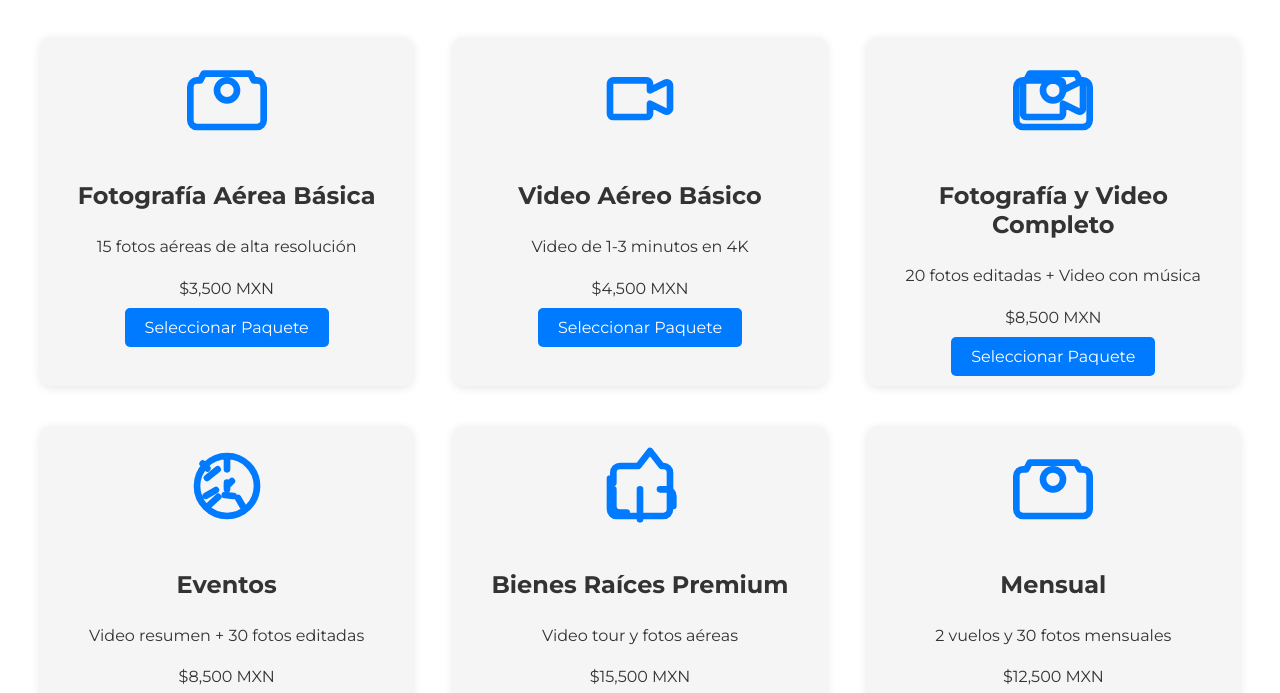
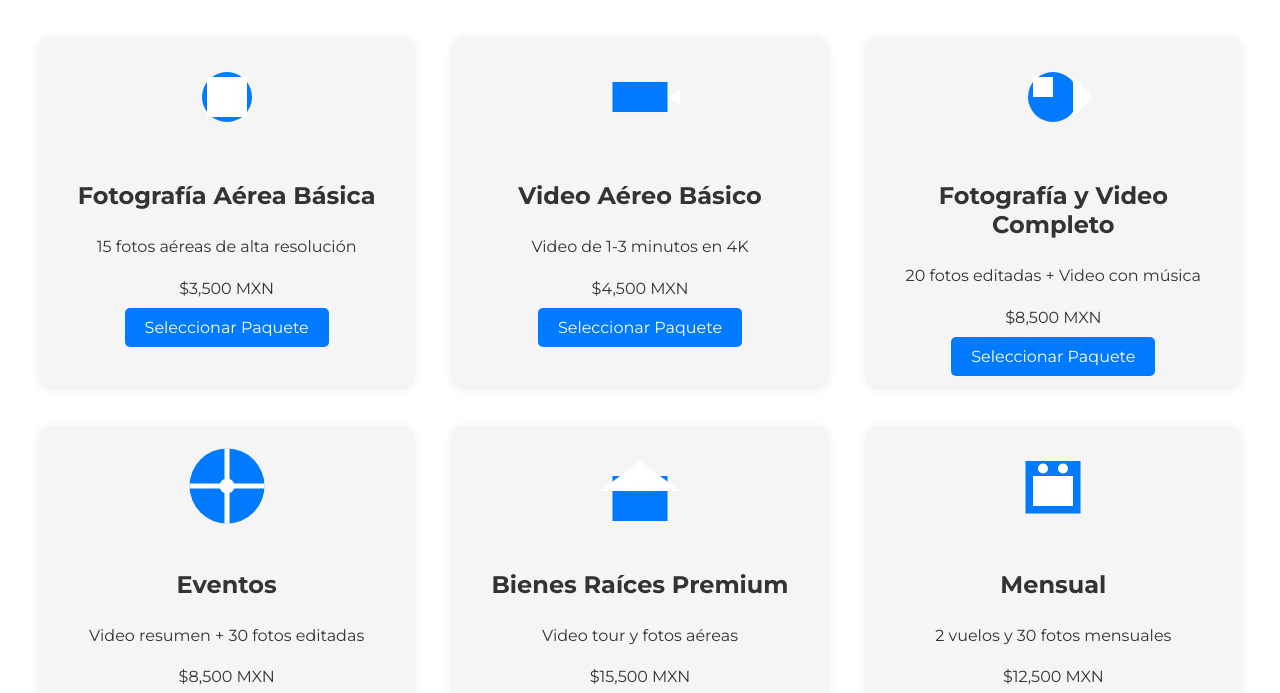
Before and after one commit to AbundaCreativo/DronQueretaro, a plain HTML site: page index.html in a window 1280 px wide. Shown: the part 663-1356 px from the top of the page. Drawn offline with Linux system fonts and the light colour scheme.

Commit message:
Update index.html

```diff
--- a/index.html
+++ b/index.html
@@ -286,9 +286,10 @@
             <div class="packages-grid">
                 <!-- Paquete 1 -->
                 <div class="package-card">
-                    <svg xmlns="http://www.w3.org/2000/svg" fill="none" viewBox="0 0 24 24" stroke="currentColor">
-                        <path stroke-linecap="round" stroke-linejoin="round" stroke-width="2" d="M3 7h1l1-2h14l1 2h1a2 2 0 012 2v10a2 2 0 01-2 2H3a2 2 0 01-2-2V9a2 2 0 012-2z"/>
-                        <path stroke-linecap="round" stroke-linejoin="round" stroke-width="2" d="M12 13a3 3 0 100-6 3 3 0 000 6z"/>
+                    <!-- Icono mejorado: Cámara fotográfica profesional -->
+                    <svg xmlns="http://www.w3.org/2000/svg" viewBox="0 0 64 64" width="80" height="80">
+                        <circle cx="32" cy="32" r="20" fill="#007BFF"/>
+                        <rect x="16" y="16" width="32" height="32" fill="white"/>
                     </svg>
                     <h3>Fotografía Aérea Básica</h3>
                     <p>15 fotos aéreas de alta resolución</p>
@@ -297,8 +298,10 @@
                 </div>
                 <!-- Paquete 2 -->
                 <div class="package-card">
-                    <svg xmlns="http://www.w3.org/2000/svg" fill="none" viewBox="0 0 24 24" stroke="currentColor">
-                        <path stroke-linecap="round" stroke-linejoin="round" stroke-width="2" d="M15 10l4.553-2.276A1 1 0 0121 8.618v6.764a1 1 0 01-1.447.894L15 14v3a1 1 0 01-1 1H4a1 1 0 01-1-1V8a1 1 0 011-1h10a1 1 0 011 1v2z"/>
+                    <!-- Icono mejorado: Cámara de video profesional -->
+                    <svg xmlns="http://www.w3.org/2000/svg" viewBox="0 0 64 64" width="80" height="80">
+                        <rect x="10" y="20" width="44" height="24" fill="#007BFF"/>
+                        <polygon points="54,32 64,26 64,38" fill="white"/>
                     </svg>
                     <h3>Video Aéreo Básico</h3>
                     <p>Video de 1-3 minutos en 4K</p>
@@ -307,10 +310,11 @@
                 </div>
                 <!-- Paquete 3 -->
                 <div class="package-card">
-                    <svg xmlns="http://www.w3.org/2000/svg" fill="none" viewBox="0 0 24 24" stroke="currentColor">
-                        <path stroke-linecap="round" stroke-linejoin="round" stroke-width="2" d="M3 7h1l1-2h14l1 2h1a2 2 0 012 2v10a2 2 0 01-2 2H3a2 2 0 01-2-2V9a2 2 0 012-2z"/>
-                        <path stroke-linecap="round" stroke-linejoin="round" stroke-width="2" d="M12 13a3 3 0 100-6 3 3 0 000 6z"/>
-                        <path stroke-linecap="round" stroke-linejoin="round" stroke-width="2" d="M15 10l4.553-2.276A1 1 0 0121 8.618v6.764a1 1 0 01-1.447.894L15 14v3a1 1 0 01-1 1H4a1 1 0 01-1-1V8a1 1 0 011-1h10a1 1 0 011 1v2z"/>
+                    <!-- Icono combinado: Cámara de fotos y video -->
+                    <svg xmlns="http://www.w3.org/2000/svg" viewBox="0 0 64 64" width="80" height="80">
+                        <circle cx="32" cy="32" r="20" fill="#007BFF"/>
+                        <polygon points="48,16 64,32 48,48" fill="white"/>
+                        <rect x="16" y="16" width="16" height="16" fill="white"/>
                     </svg>
                     <h3>Fotografía y Video Completo</h3>
                     <p>20 fotos editadas + Video con música</p>
@@ -319,8 +323,11 @@
                 </div>
                 <!-- Paquete 4 -->
                 <div class="package-card">
-                    <svg xmlns="http://www.w3.org/2000/svg" fill="none" viewBox="0 0 24 24" stroke="currentColor">
-                        <path stroke-linecap="round" stroke-linejoin="round" stroke-width="2" d="M12 3v4m0 4v2m-6.364 1.95l3.02-1.74m2.687 1.501L14 15m2.823 3.232l-1.515-2.627M9.35 15.27L6.824 17.6M6 9.574L9.192 7M4.706 5.293l1.414 1.414M12 12l1.464-1.464M21 12a9 9 0 11-18 0 9 9 0 0118 0z"/>
+                    <!-- Icono de eventos: Fuegos artificiales -->
+                    <svg xmlns="http://www.w3.org/2000/svg" viewBox="0 0 64 64" width="80" height="80">
+                        <circle cx="32" cy="32" r="30" fill="#007BFF"/>
+                        <path d="M32,2 L32,62 M2,32 L62,32" stroke="white" stroke-width="4"/>
+                        <circle cx="32" cy="32" r="6" fill="white"/>
                     </svg>
                     <h3>Eventos</h3>
                     <p>Video resumen + 30 fotos editadas</p>
@@ -329,8 +336,10 @@
                 </div>
                 <!-- Paquete 5 -->
                 <div class="package-card">
-                    <svg xmlns="http://www.w3.org/2000/svg" fill="none" viewBox="0 0 24 24" stroke="currentColor">
-                        <path stroke-linecap="round" stroke-linejoin="round" stroke-width="2" d="M3 9.75V19a2 2 0 002 2h14a2 2 0 002-2v-9.25m-9 3.25v9m6-9h2a2 2 0 012 2v3m-18-5v5a2 2 0 002 2h2m-4-9v-3a2 2 0 012-2h5.5l3.5-4.5 3.5 4.5H19a2 2 0 012 2v3"/>
+                    <!-- Icono de bienes raíces: Casa moderna -->
+                    <svg xmlns="http://www.w3.org/2000/svg" viewBox="0 0 64 64" width="80" height="80">
+                        <rect x="10" y="24" width="44" height="36" fill="#007BFF"/>
+                        <polygon points="32,12 64,36 0,36" fill="white"/>
                     </svg>
                     <h3>Bienes Raíces Premium</h3>
                     <p>Video tour y fotos aéreas</p>
@@ -339,9 +348,12 @@
                 </div>
                 <!-- Paquete 6 -->
                 <div class="package-card">
-                    <svg xmlns="http://www.w3.org/2000/svg" fill="none" viewBox="0 0 24 24" stroke="currentColor">
-                        <path stroke-linecap="round" stroke-linejoin="round" stroke-width="2" d="M3 7h1l1-2h14l1 2h1a2 2 0 012 2v10a2 2 0 01-2 2H3a2 2 0 01-2-2V9a2 2 0 012-2z"/>
-                        <path stroke-linecap="round" stroke-linejoin="round" stroke-width="2" d="M12 13a3 3 0 100-6 3 3 0 000 6z"/>
+                    <!-- Icono mensual: Calendario -->
+                    <svg xmlns="http://www.w3.org/2000/svg" viewBox="0 0 64 64" width="80" height="80">
+                        <rect x="10" y="12" width="44" height="42" fill="#007BFF"/>
+                        <rect x="16" y="24" width="32" height="24" fill="white"/>
+                        <circle cx="24" cy="18" r="4" fill="white"/>
+                        <circle cx="40" cy="18" r="4" fill="white"/>
                     </svg>
                     <h3>Mensual</h3>
                     <p>2 vuelos y 30 fotos mensuales</p>
```
